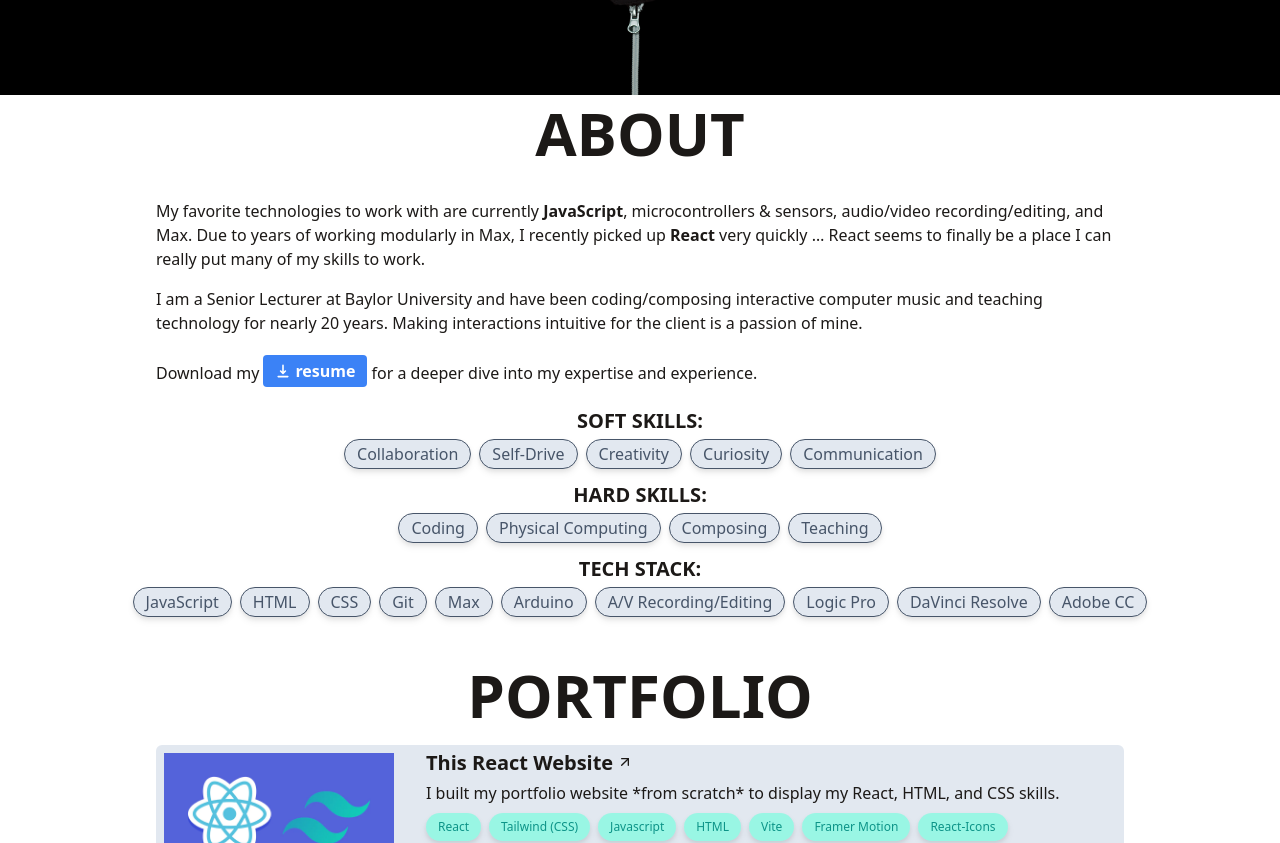
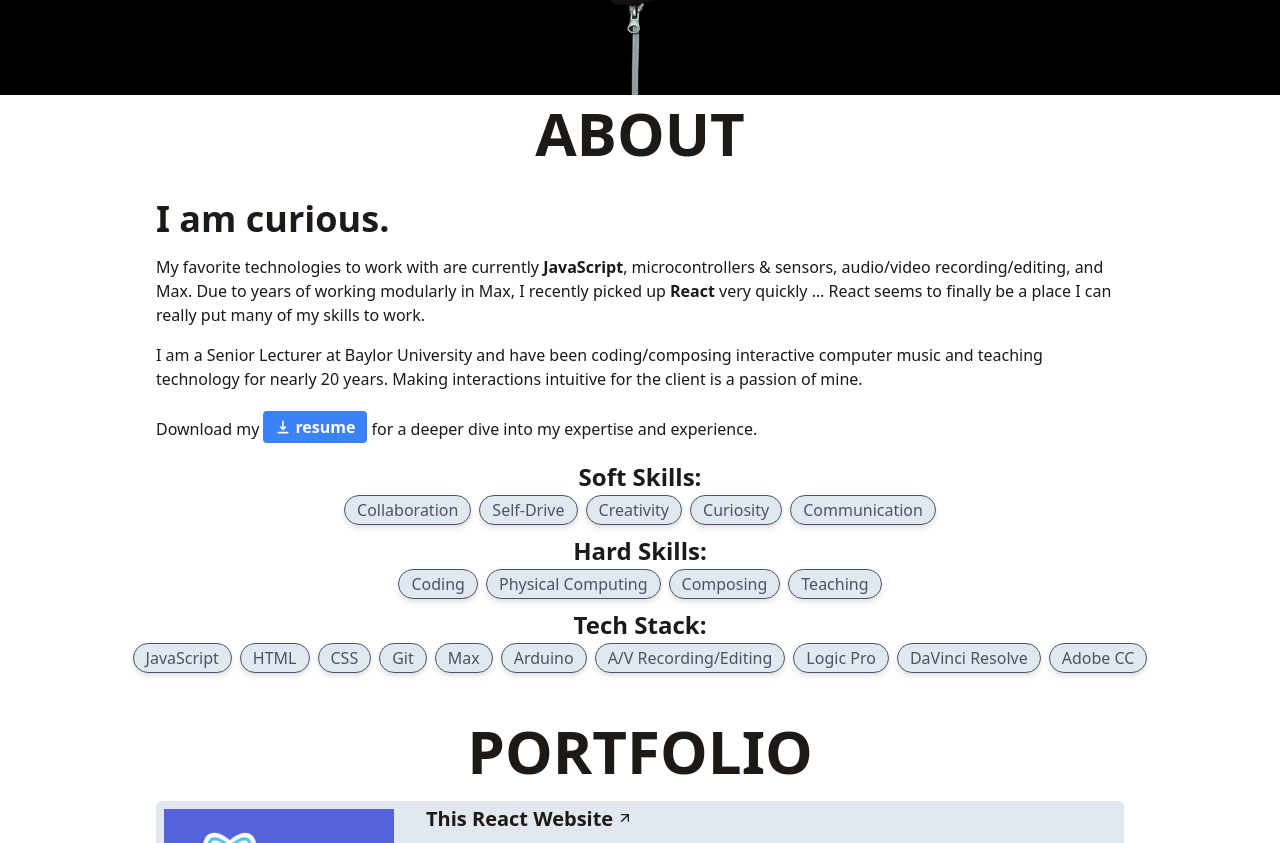
Before and after one commit to benjohansen/portfolio-website_react-tailwind, a React (Vite) app: page / in a window 1280 px wide. Shown: the part 433-1276 px from the top of the page. Built offline with nearby package versions, Linux system fonts and the light colour scheme.

Commit message:
font sizes

```diff
--- a/src/components/About.jsx
+++ b/src/components/About.jsx
@@ -17,6 +17,9 @@ function About() {
 
         <div className="px-3 py-5">
             <div className="container mx-auto sm:px-4">
+                <h3 className="font-bold my-4">
+                I am curious.
+                </h3>
                 <p className="my-4">
                 My favorite technologies to work with are currently <span className="font-bold">JavaScript</span>, microcontrollers & sensors, audio/video recording/editing, and Max. Due to years of working modularly in Max, I recently picked up <span className="font-bold">React</span> very quickly … React seems to finally be a place I can really put many of my skills to work.
                 </p>
@@ -34,9 +37,9 @@ function About() {
         </div>
             <div className="">
 
-                <h2 className="flex justify-center text-xl leading-5 font-bold pb-2">
+                <h4 className="flex justify-center leading-5 pb-2">
                 Soft Skills:
-                </h2>
+                </h4>
 
                 <div className="flex flex-wrap gap-2 flex-row justify-center">
                     {softSkills.map(item => (
@@ -46,9 +49,9 @@ function About() {
                     ))}
                 </div>
 
-                <h2 className="flex justify-center text-xl leading-5 font-bold pb-2 pt-4">
+                <h4 className="flex justify-center leading-5 pb-2 pt-4">
                 Hard Skills:
-                </h2>
+                </h4>
 
                 <div className="flex flex-wrap gap-2 flex-row justify-center">
                     {hardSkills.map(item => (
@@ -59,9 +62,9 @@ function About() {
                 </div>
 
 
-                <h2 className="flex justify-center text-xl leading-5 font-bold pb-2 pt-4">
+                <h4 className="flex justify-center leading-5 pb-2 pt-4">
                 Tech Stack:
-                </h2>
+                </h4>
 
                 <div className="flex flex-wrap gap-2 flex-row justify-center">
                     {techStack.map(item => (
--- a/src/styles/tailwind.css
+++ b/src/styles/tailwind.css
@@ -9,4 +9,10 @@
     h2 {
       @apply text-4xl font-black uppercase sm:text-6xl ;
     }
+    h3 {
+      @apply text-2xl font-black sm:text-4xl ;
+    }
+    h4 {
+      @apply text-xl font-bold sm:text-2xl ;
+    }
   }
```
